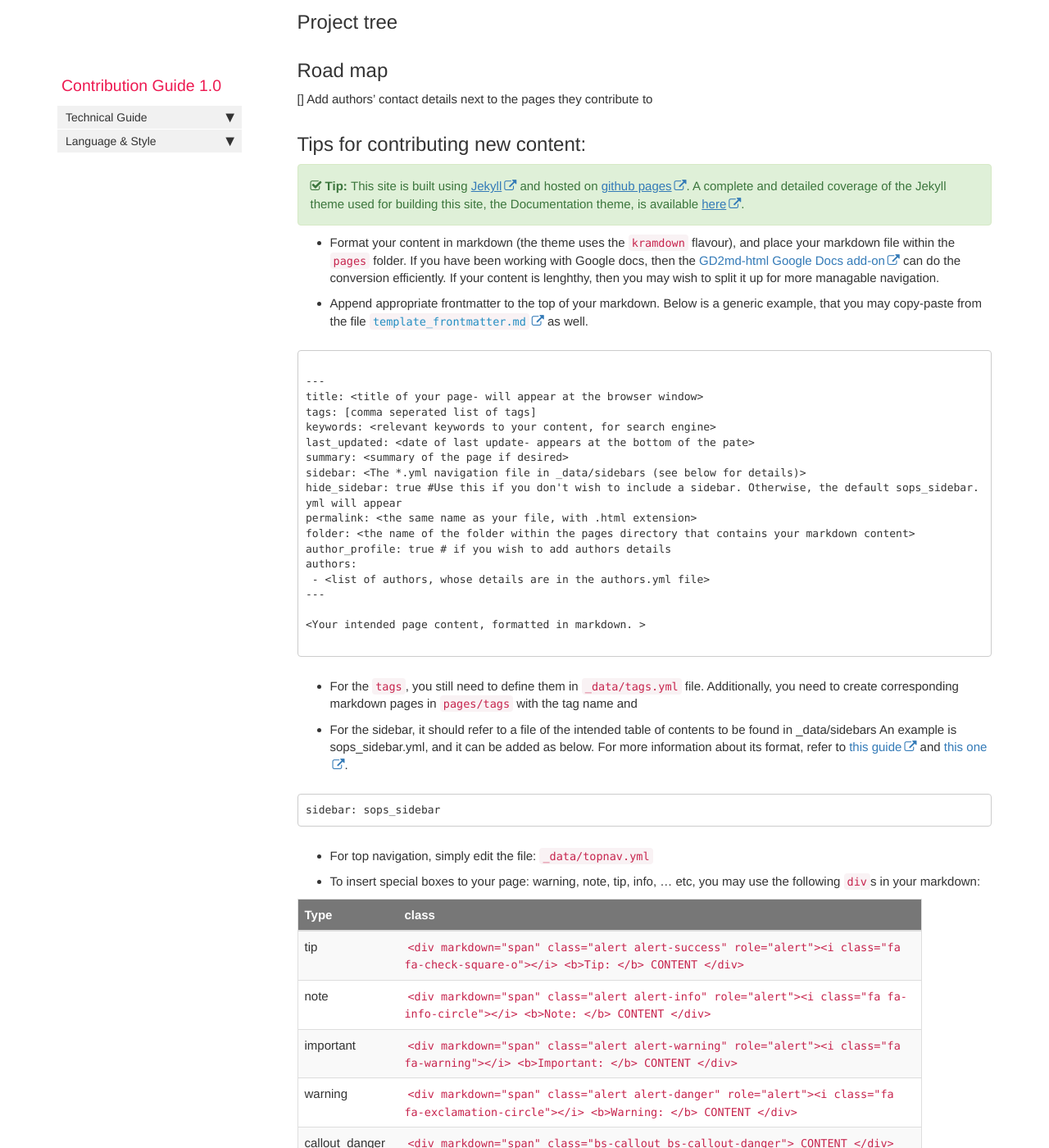
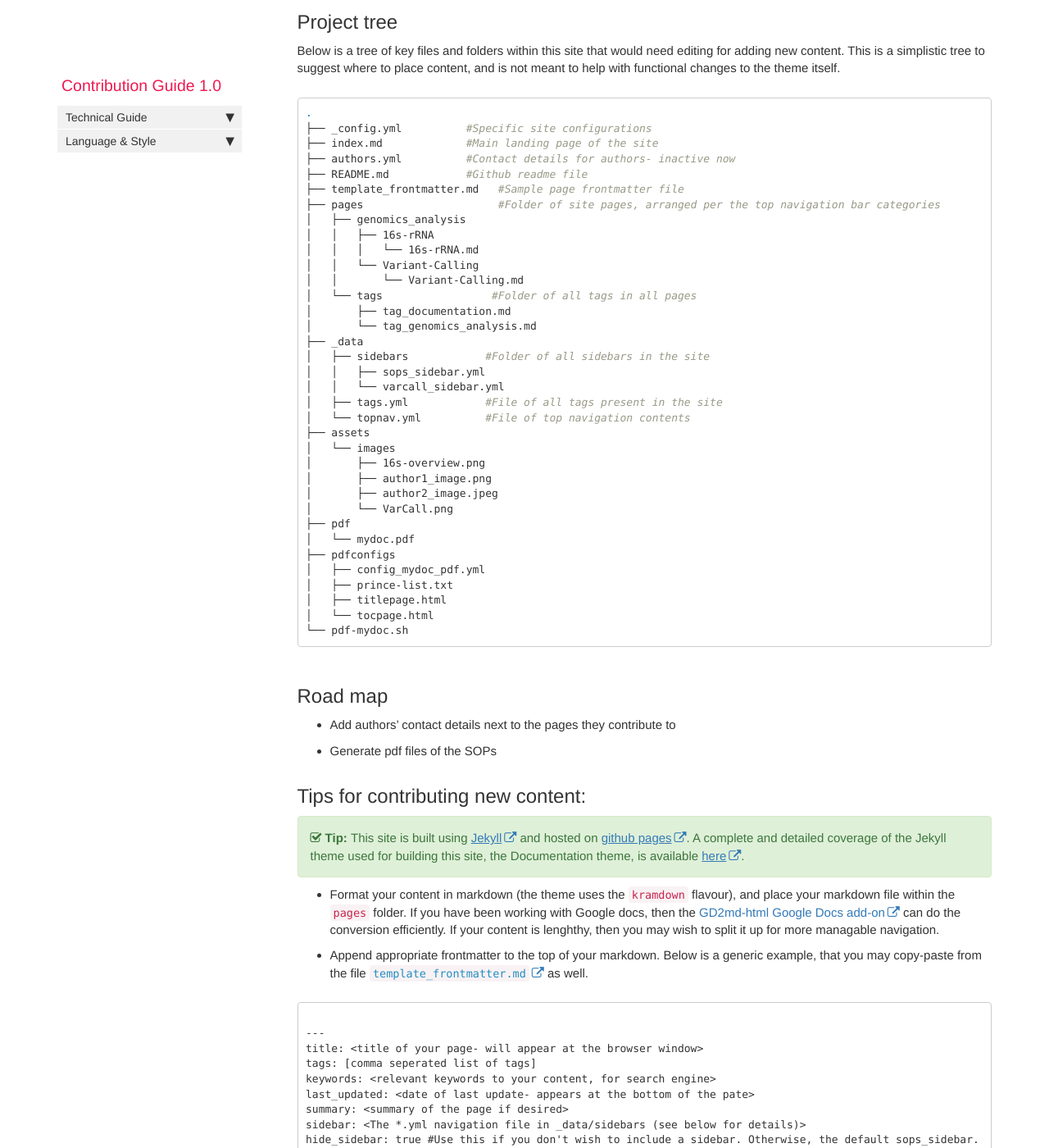
Before and after one commit to h3abionet/H3ABionet-SOPs, a Jekyll site: the page built from pages/contributing/cont_tech-guide.md, in a window 1280 px wide and 1400 px high, scrolled down 596 px. Shown: the whole window at 82% size. Built offline with Jekyll 4.4.1, drawn with Linux system fonts in a browser that asks for light colours; nearby versions of some CDN libraries; comment, search, counter and statistics services are not loaded; some of the changed text lies outside the part shown.

Commit message:
add project tree to contribution guide

````diff
--- a/pages/contributing/cont_tech-guide.md
+++ b/pages/contributing/cont_tech-guide.md
@@ -20,10 +20,49 @@ Thank you for your interest in contributing to this effort! These SOPs are publi
 
 ## Project tree {#tree}
 
+Below is a tree of key files and folders within this site that would need editing for adding new content. This is a simplistic tree to suggest where to place content, and is not meant to help with functional changes to the theme itself.
 
+``` bash
+.
+├── _config.yml          #Specific site configurations
+├── index.md             #Main landing page of the site
+├── authors.yml          #Contact details for authors- inactive now
+├── README.md            #Github readme file
+├── template_frontmatter.md   #Sample page frontmatter file
+├── pages                     #Folder of site pages, arranged per the top navigation bar categories
+│   ├── genomics_analysis
+│   │   ├── 16s-rRNA
+│   │   │   └── 16s-rRNA.md
+│   │   └── Variant-Calling
+│   │       └── Variant-Calling.md
+│   └── tags                 #Folder of all tags in all pages
+│       ├── tag_documentation.md
+│       └── tag_genomics_analysis.md
+├── _data
+│   ├── sidebars            #Folder of all sidebars in the site
+│   │   ├── sops_sidebar.yml
+│   │   └── varcall_sidebar.yml
+│   ├── tags.yml            #File of all tags present in the site
+│   └── topnav.yml          #File of top navigation contents
+├── assets
+│   └── images
+│       ├── 16s-overview.png
+│       ├── author1_image.png
+│       ├── author2_image.jpeg
+│       └── VarCall.png
+├── pdf
+│   └── mydoc.pdf
+├── pdfconfigs
+│   ├── config_mydoc_pdf.yml
+│   ├── prince-list.txt
+│   ├── titlepage.html
+│   └── tocpage.html
+└── pdf-mydoc.sh
+```
 ## Road map {#road-map}
-[] Add authors' contact details next to the pages they contribute to
 
+- Add authors' contact details next to the pages they contribute to
+- Generate pdf files of the SOPs
 
 ## Tips for contributing new content: {#handy-tips}
 
@@ -52,7 +91,7 @@ authors:
  - <list of authors, whose details are in the authors.yml file>
 ---
 
-<Your intended page content, formatted in markdown. >
+<Your intended page content, formatted in kramdown. >
 
 ```
 
````
Also changed, not shown: pdfconfigs/config_product1_pdf.yml (deleted, +0 -20 lines), pdfconfigs/config_product2_pdf.yml (deleted, +0 -20 lines), 5 other files.
